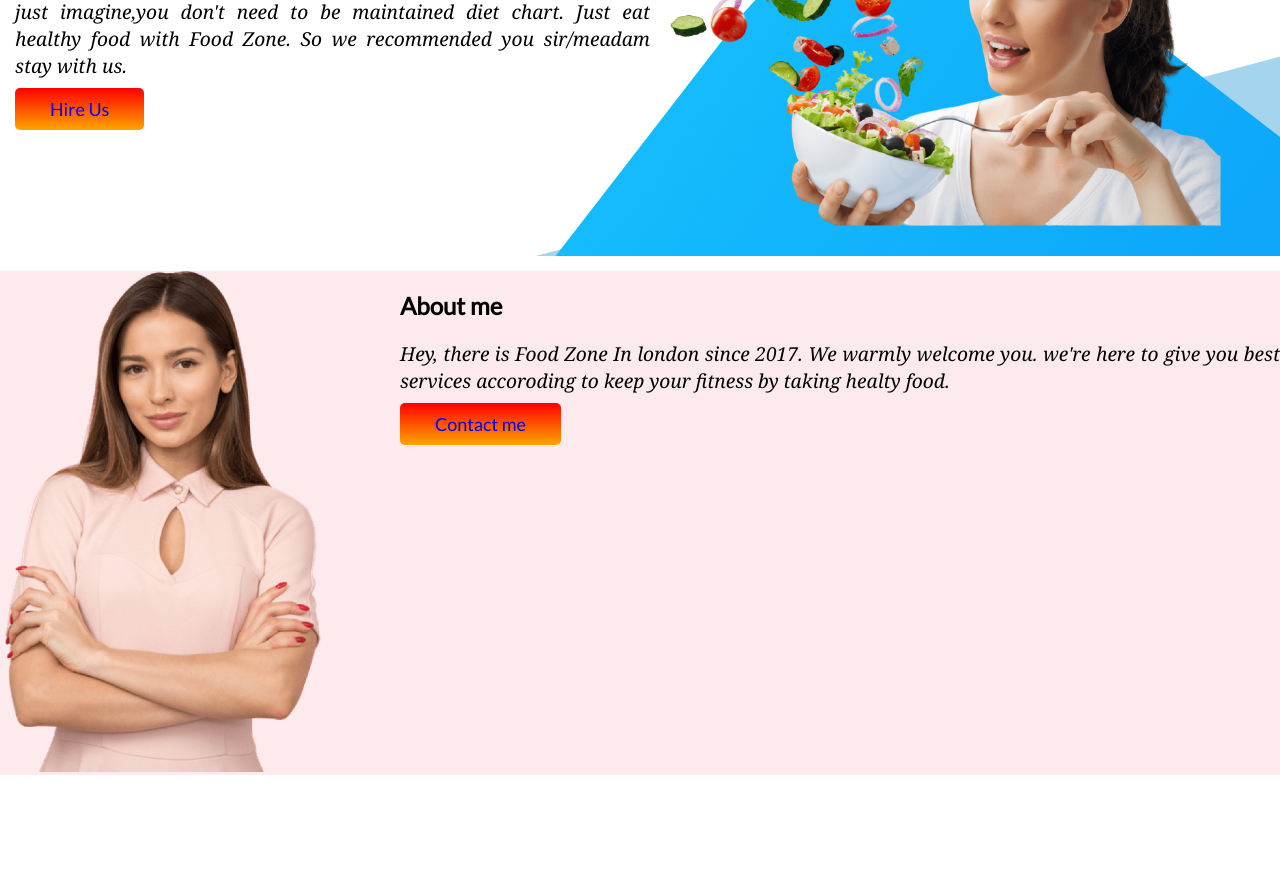
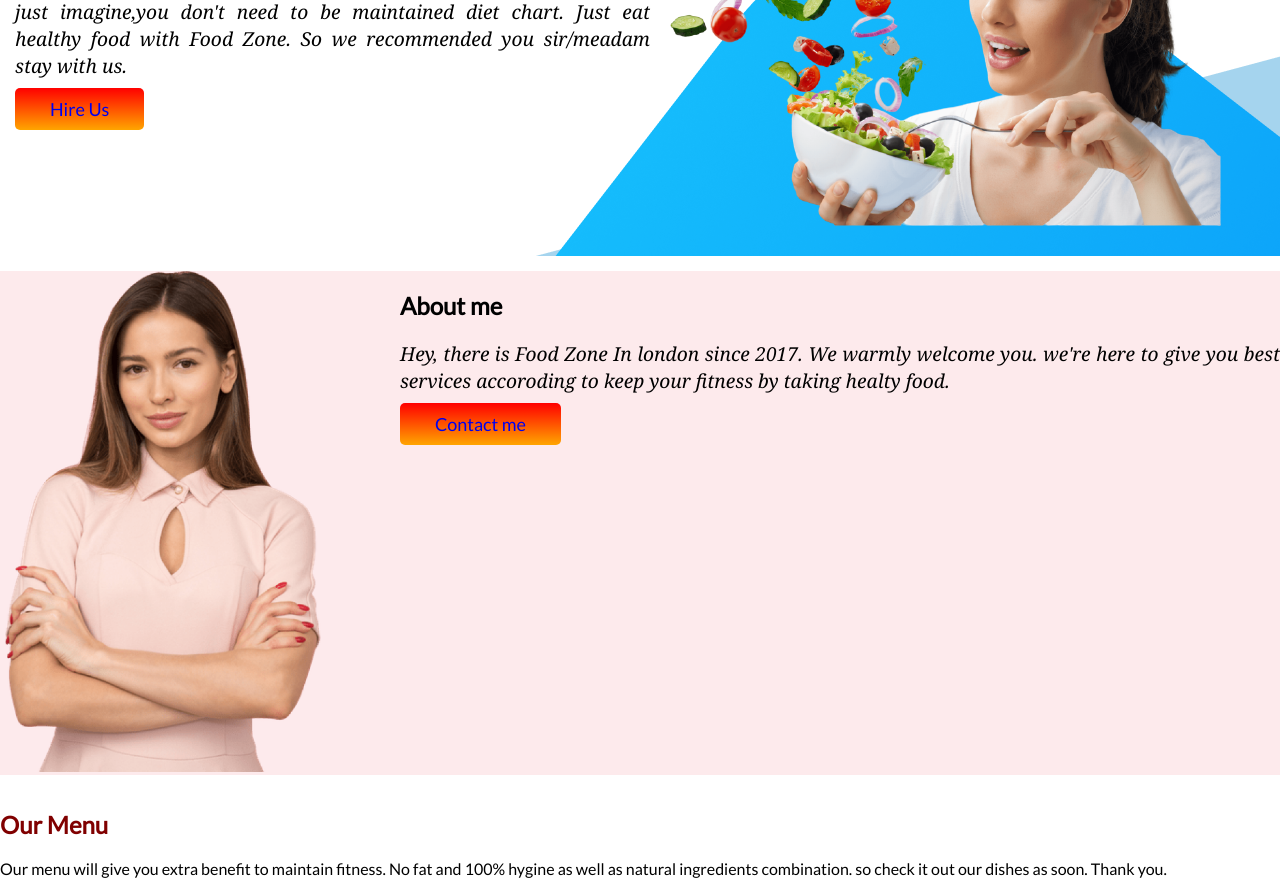
Before and after one commit to PrantaAcherjee/My-first-assaignment, a plain HTML site: page index.html in a window 1280 px wide. Shown: the part 169-1063 px from the top of the page. Before the commit the page ends 944 px from the top, so only its background shows below. Drawn offline with Linux system fonts and the light colour scheme.

Commit message:
two part done

```diff
--- a/index.html
+++ b/index.html
@@ -54,6 +54,16 @@
 
         </div>
     </Section>
+    <section>
+        <div>
+            <h1 id="menu">Our Menu</h1>
+            <p>Our menu will give you extra benefit to maintain fitness. No fat and 100% hygine as well as natural
+                ingredients combination. so check it out our dishes as soon.
+                Thank you.
+            </p>
+        </div>
+
+    </section>
 
 </body>
 
--- a/style.css
+++ b/style.css
@@ -35,4 +35,8 @@ font-family: Georgia, 'Times New Roman', Times, serif;}
 .about-me{
     background-image: url(fourth.jpg);
     margin-top: 15px;
+    margin-bottom: 15px;
 }
+#menu{color: maroon;
+font-weight: 600;
+font-style: initial;}
```
Also changed, not shown: Project Cover6 (1).png (added), Project Cover6 (2).png (added), 1 other file.
